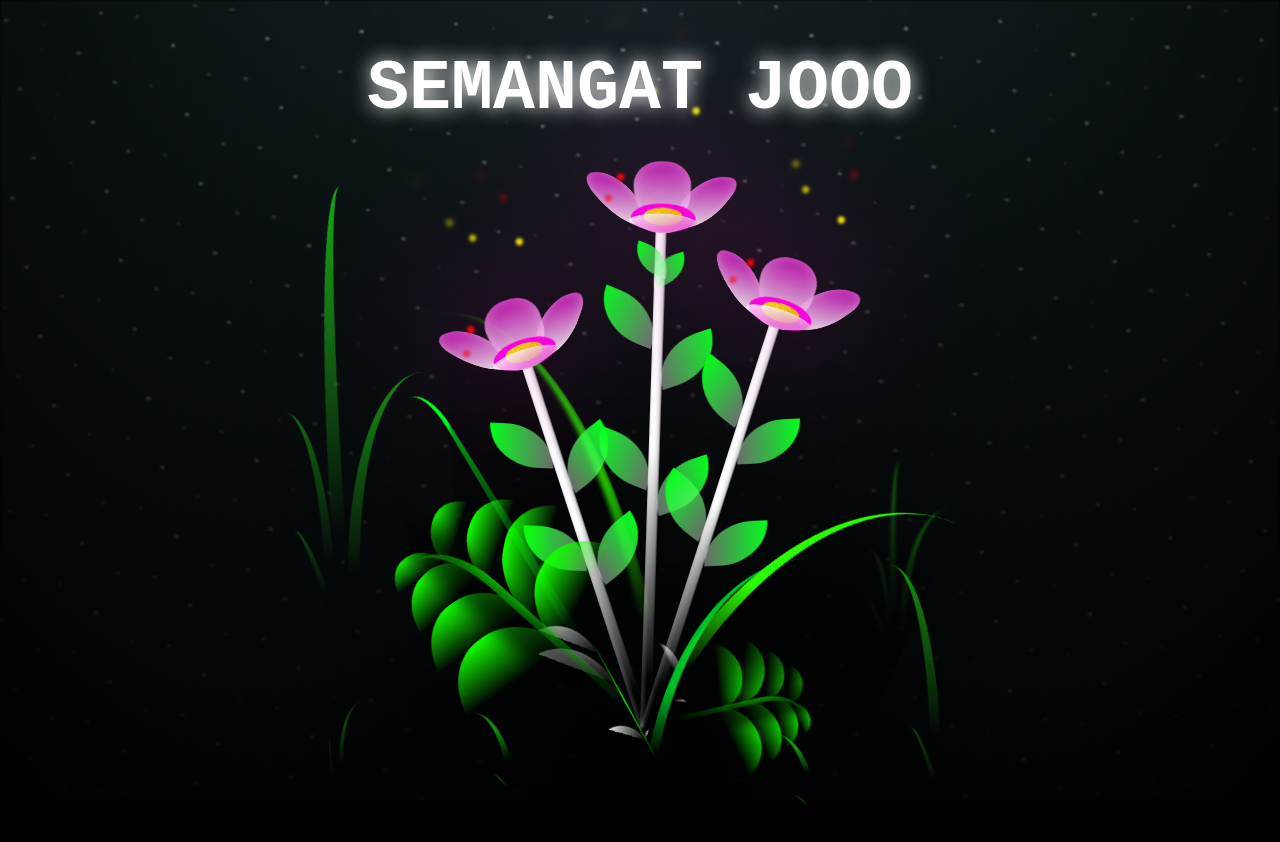
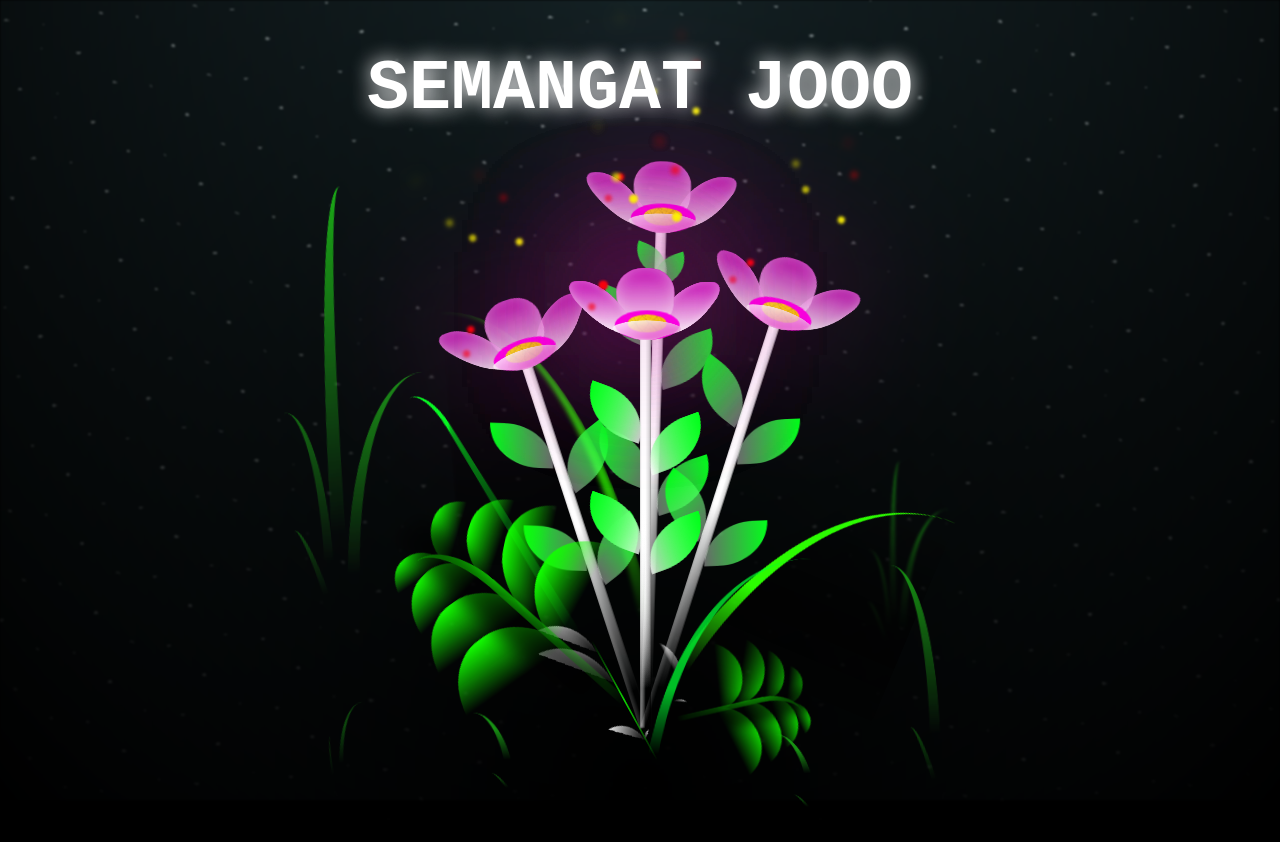
Before and after one commit to RaxLaurent/RaxLaurent.github.io, a plain HTML site: page flower.html in a window 1280 px wide. Drawn offline with Linux system fonts and the light colour scheme.

Commit message:
Add files via upload

```diff
--- a/flower.html
+++ b/flower.html
@@ -73,6 +73,84 @@
     </div>
 
     <div class="flower flower--3">
+      <div class="flower__leafs flower__leafs--3">
+        <div class="flower__leaf flower__leaf--1"></div>
+        <div class="flower__leaf flower__leaf--2"></div>
+        <div class="flower__leaf flower__leaf--3"></div>
+        <div class="flower__leaf flower__leaf--4"></div>
+        <div class="flower__white-circle"></div>
+
+        <div class="flower__light flower__light--1"></div>
+        <div class="flower__light flower__light--2"></div>
+        <div class="flower__light flower__light--3"></div>
+        <div class="flower__light flower__light--4"></div>
+        <div class="flower__light flower__light--5"></div>
+        <div class="flower__light flower__light--6"></div>
+        <div class="flower__light flower__light--7"></div>
+        <div class="flower__light flower__light--8"></div>
+
+      </div>
+      <div class="flower__line">
+        <div class="flower__line__leaf flower__line__leaf--1"></div>
+        <div class="flower__line__leaf flower__line__leaf--2"></div>
+        <div class="flower__line__leaf flower__line__leaf--3"></div>
+        <div class="flower__line__leaf flower__line__leaf--4"></div>
+      </div>
+    </div>
+
+     <div class="flower flower--4">
+      <div class="flower__leafs flower__leafs--3">
+        <div class="flower__leaf flower__leaf--1"></div>
+        <div class="flower__leaf flower__leaf--2"></div>
+        <div class="flower__leaf flower__leaf--3"></div>
+        <div class="flower__leaf flower__leaf--4"></div>
+        <div class="flower__white-circle"></div>
+
+        <div class="flower__light flower__light--1"></div>
+        <div class="flower__light flower__light--2"></div>
+        <div class="flower__light flower__light--3"></div>
+        <div class="flower__light flower__light--4"></div>
+        <div class="flower__light flower__light--5"></div>
+        <div class="flower__light flower__light--6"></div>
+        <div class="flower__light flower__light--7"></div>
+        <div class="flower__light flower__light--8"></div>
+
+      </div>
+      <div class="flower__line">
+        <div class="flower__line__leaf flower__line__leaf--1"></div>
+        <div class="flower__line__leaf flower__line__leaf--2"></div>
+        <div class="flower__line__leaf flower__line__leaf--3"></div>
+        <div class="flower__line__leaf flower__line__leaf--4"></div>
+      </div>
+    </div>
+
+     <div class="flower flower--5">
+      <div class="flower__leafs flower__leafs--3">
+        <div class="flower__leaf flower__leaf--1"></div>
+        <div class="flower__leaf flower__leaf--2"></div>
+        <div class="flower__leaf flower__leaf--3"></div>
+        <div class="flower__leaf flower__leaf--4"></div>
+        <div class="flower__white-circle"></div>
+
+        <div class="flower__light flower__light--1"></div>
+        <div class="flower__light flower__light--2"></div>
+        <div class="flower__light flower__light--3"></div>
+        <div class="flower__light flower__light--4"></div>
+        <div class="flower__light flower__light--5"></div>
+        <div class="flower__light flower__light--6"></div>
+        <div class="flower__light flower__light--7"></div>
+        <div class="flower__light flower__light--8"></div>
+
+      </div>
+      <div class="flower__line">
+        <div class="flower__line__leaf flower__line__leaf--1"></div>
+        <div class="flower__line__leaf flower__line__leaf--2"></div>
+        <div class="flower__line__leaf flower__line__leaf--3"></div>
+        <div class="flower__line__leaf flower__line__leaf--4"></div>
+      </div>
+    </div>
+
+    <div class="flower flower--6">
       <div class="flower__leafs flower__leafs--3">
         <div class="flower__leaf flower__leaf--1"></div>
         <div class="flower__leaf flower__leaf--2"></div>
```
Also changed, not shown: index.html (line endings or trailing spaces), 2 other files.
